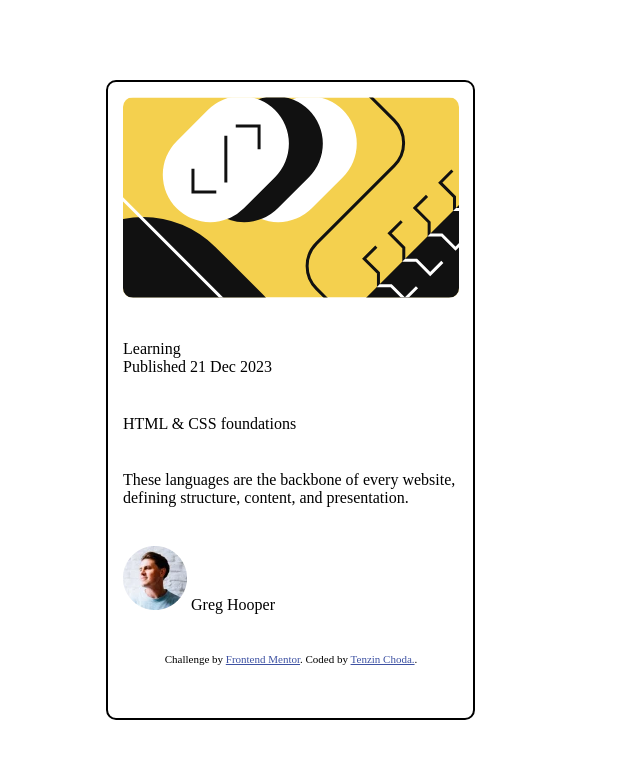
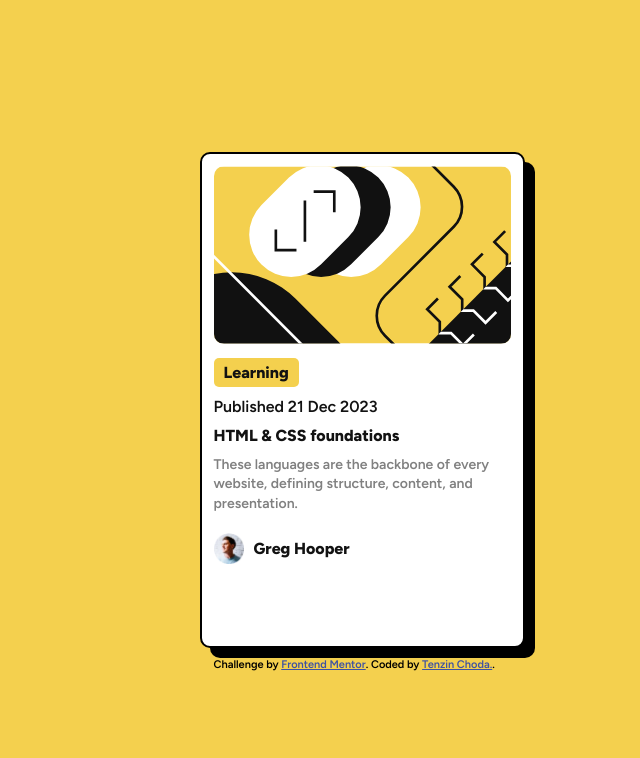
Before and after one commit to tenze21/Blog-preview-card-frontend-mentor, a plain HTML site: page index.html in a window 1280 px wide. Shown: the whole page, without its empty margins (278-918 px from the left). Drawn offline with Linux system fonts and the light colour scheme.

Commit message:
update index.html

```diff
--- a/index.html
+++ b/index.html
@@ -15,60 +15,86 @@
       box-sizing: border-box;
       margin: 0;
       padding: 0;
+      font-family: var(--text-font);
     }
     :root{
       --background-color: hsl(47, 88%, 63%);
       --text-color-grey: hsl(0, 0%, 50%);
       --text-color-black: hsl(0, 0%, 7%);
       --card-background-color: hsl(0, 0%, 100%);
+      --text-font: 'Figtree', sans-serif;
     }
     body{
       display: grid;
       grid-template-columns: 30% auto 30%;
       grid-template-rows: 10% auto 10%;
       min-height: 100vh;
+      justify-content: center;
+      align-items: center;
+      background-color: var(--background-color);
     }
     .container{
-      display: grid;
+      grid-row: 2/3;
       grid-column: 2/3;
-      grid-row: 2/3;
-      grid-template-rows: auto auto auto auto auto;
       width: 369px;
-      padding: 15px;
+      padding: 12px;
       border: 2px solid #000;
       border-radius: 10px;
-      row-gap: 0;
-      column-gap: 0;
+      width: 325px;
+      height: 62vh;
+      background-color: var(--card-background-color);
+      box-shadow: 10px 10px #000;
+      position: relative;
     }
     .attribution {
+      grid-row: 3/4;
+      grid-column: 2/3;
       font-size: 11px;
       text-align: center;
-      grid-row: 6/7;
+      position: absolute;
+      bottom: -25px;
     }
     .attribution a {
       color: hsl(228, 45%, 44%);
     }
-    .card-img{
-      grid-row: 1/2;
-      height: fit-content;
-    }
     .card-img img{
       border-radius: 10px;
+      width: 100%;
+    }
+    .hero p:first-child{
+      background-color: var(--background-color);
+      width: fit-content;
+      padding: 5px 10px;
+      border-radius: 5px;
+      margin-bottom: 10px;
+      font-weight: 800;
     }
     .hero{
-      grid-row: 2/3;
-    }
-    .hero:nth-child(1){
-
+      margin: 10px 0;
+      color: var(--text-color-black);
     }
     .main{
-      grid-row: 3/4;
+      margin: 10px 0;
+      font-weight: 800;
+      font-size: 1rem;
+      color: var(--text-color-black);
     }
     .content{
-      grid-row: 4/5;
+      margin: 10px 0;
+      font-size: 0.875rem;
+      line-height: 1.225rem;
+      color: var(--text-color-grey);
     }
     .author{
-      grid-row: 5/6;
+      margin: 20px 0;
+      display: flex;
+      align-items: center;
+      gap: 10px;
+      color: var(--text-color-black);
+      font-weight: 800;
+    }
+    .author img{
+      width: 30px;
     }
   </style>
 </head>
```
